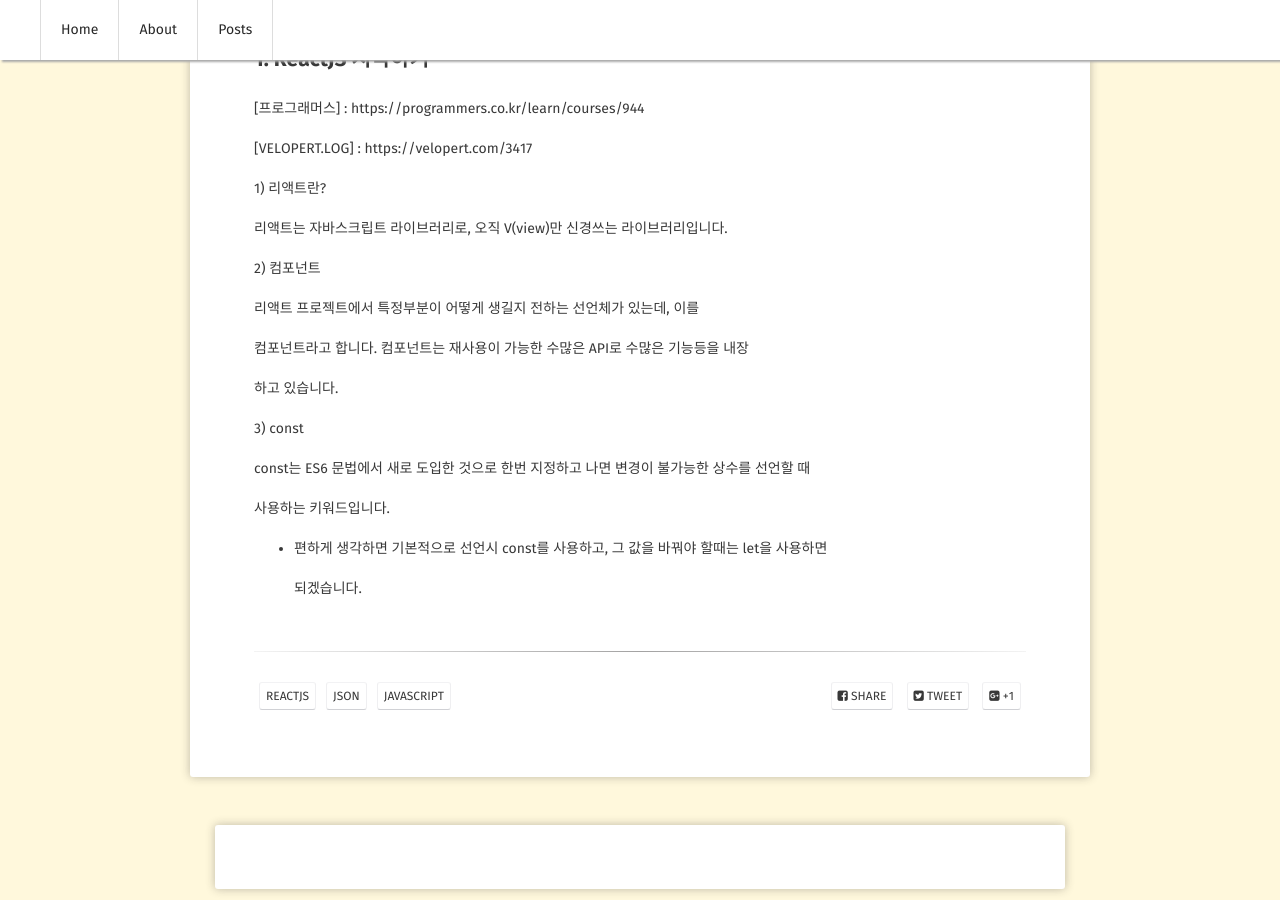
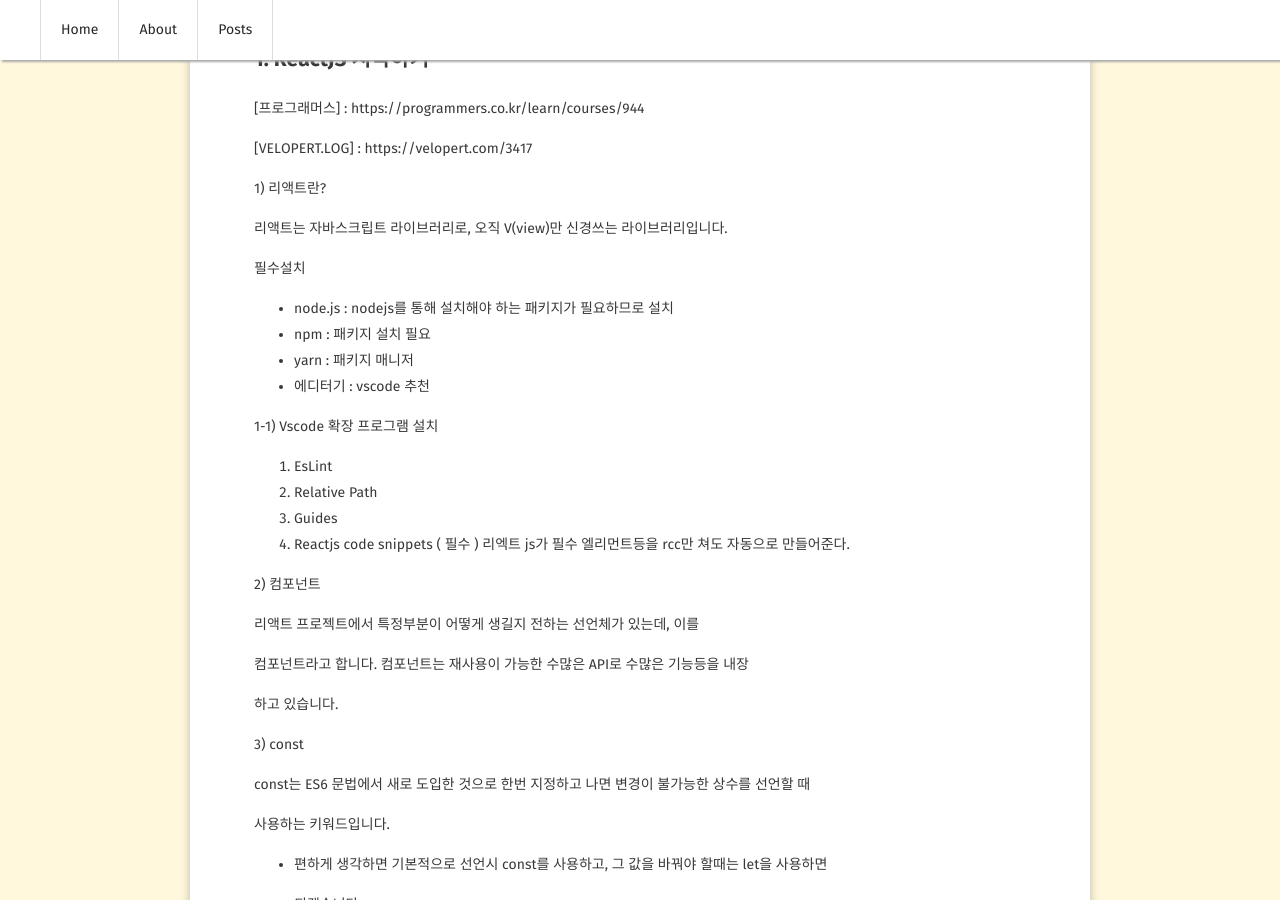
Before and after one commit to choiwono/choiwono.github.io, a Jekyll site: the page built from _posts/2018-12-19-reactjs.md, in a window 1280 px wide and 900 px high, scrolled down 362 px. Built offline with Jekyll 4.4.1, drawn with Linux system fonts in a browser that asks for light colours; some web fonts are replaced; comment, search, counter and statistics services are not loaded.

Commit message:
Update 2018-12-19-reactjs.md

```diff
--- a/_posts/2018-12-19-reactjs.md
+++ b/_posts/2018-12-19-reactjs.md
@@ -22,6 +22,20 @@ comments: true
 
 리액트는 자바스크립트 라이브러리로, 오직 V(view)만 신경쓰는 라이브러리입니다.
 
+필수설치
+
+* node.js : nodejs를 통해 설치해야 하는 패키지가 필요하므로 설치
+* npm : 패키지 설치 필요
+* yarn : 패키지 매니저
+* 에디터기 : vscode 추천
+
+1-1) Vscode 확장 프로그램 설치
+
+1. EsLint
+2. Relative Path
+3. Guides
+4. Reactjs code snippets ( 필수 ) 리엑트 js가 필수 엘리먼트등을 rcc만 쳐도 자동으로 만들어준다.
+
 2) 컴포넌트
 
 리액트 프로젝트에서 특정부분이 어떻게 생길지 전하는 선언체가 있는데, 이를
```
